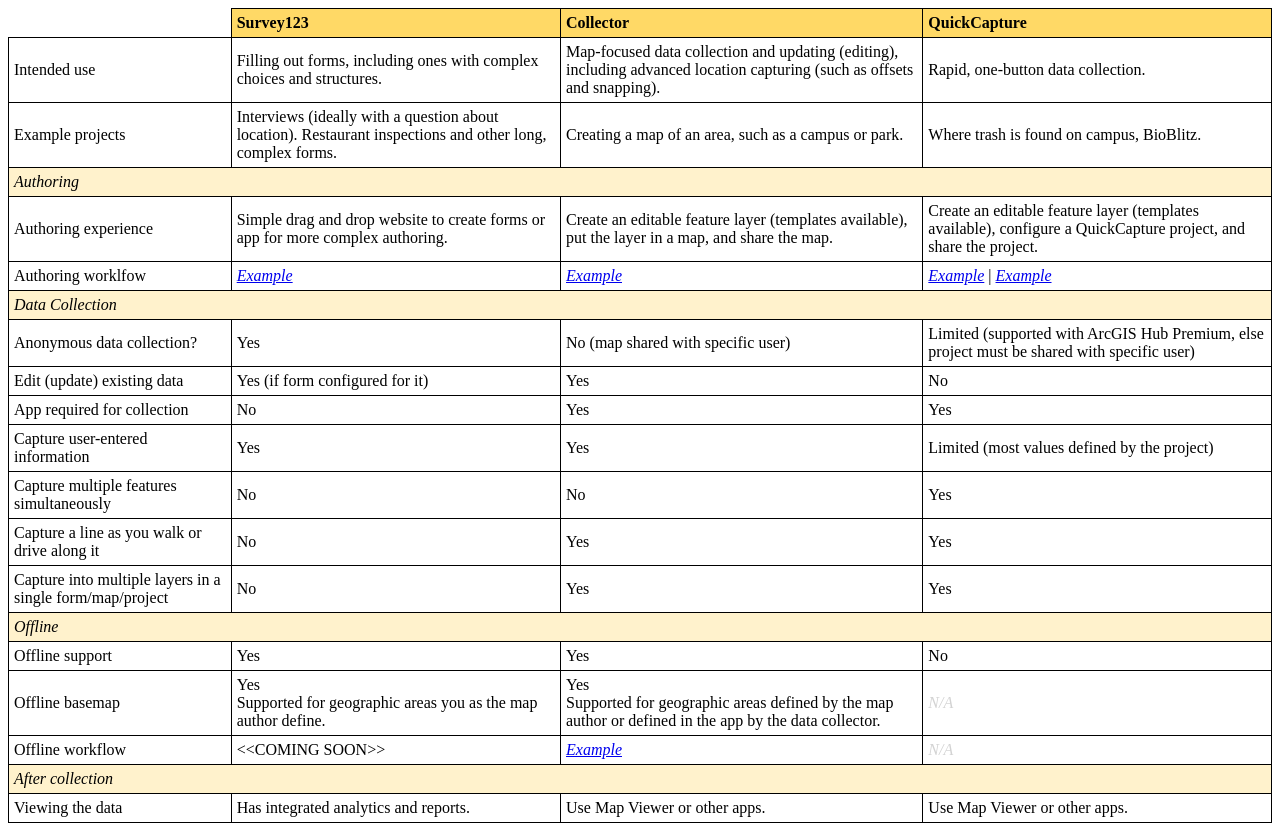
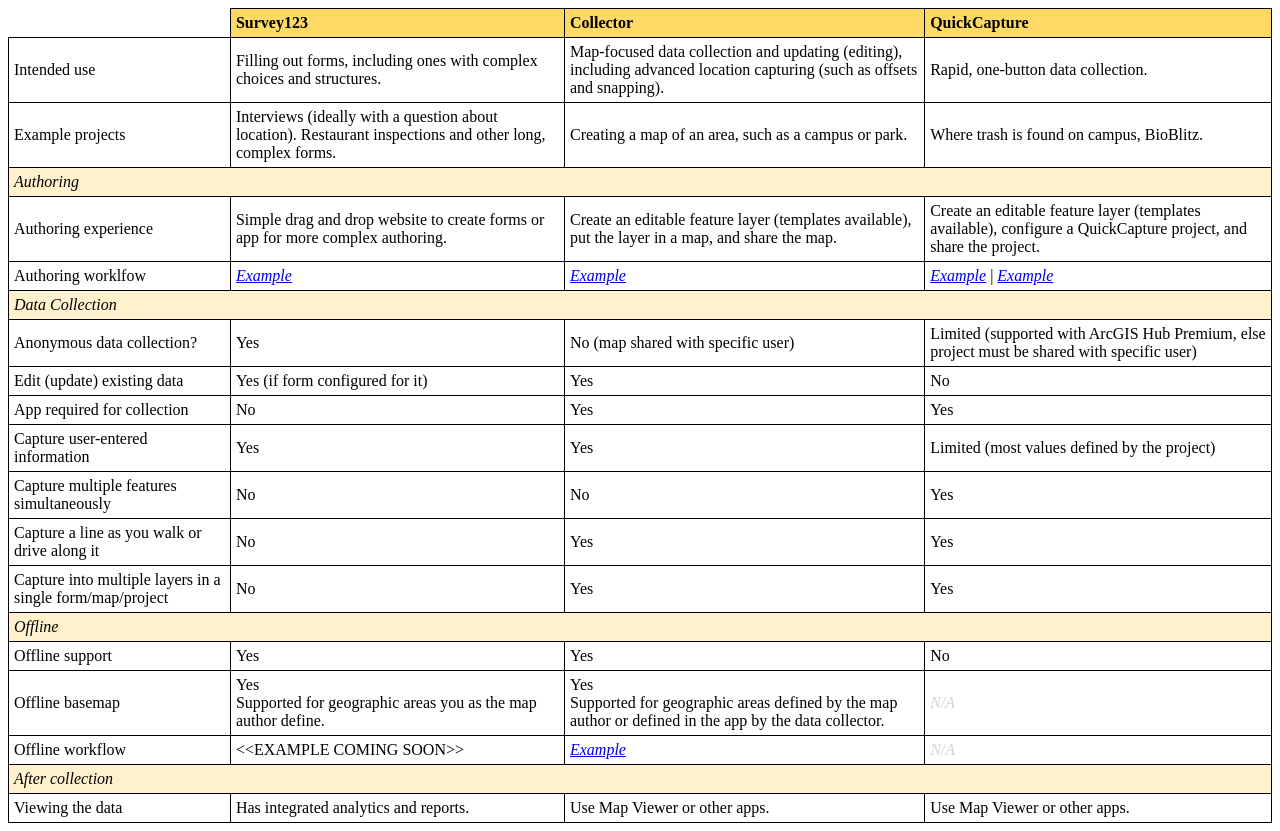
Before and after one commit to kyliedonia/kyliedonia.github.io, a plain HTML site: page FieldAppsCompareTable.html in a window 1280 px wide. Drawn offline with Linux system fonts and the light colour scheme.

Commit message:
Update FieldAppsCompareTable.html

```diff
--- a/FieldAppsCompareTable.html
+++ b/FieldAppsCompareTable.html
@@ -116,7 +116,7 @@
       </tr>
       <tr>
         <td>Offline workflow</td>
-		<td>&lt;&lt;COMING SOON&gt;&gt;</td>
+        <td>&lt;&lt;EXAMPLE COMING SOON&gt;&gt;</td>
         <td><i><a href="https://links.esri.com/collector-first-best-offline">Example</a></i></td>
         <td><i style="color:lightgray;">N/A</i></td>
       </tr>
```
Lines whose indentation alone changed are shown as unchanged.
